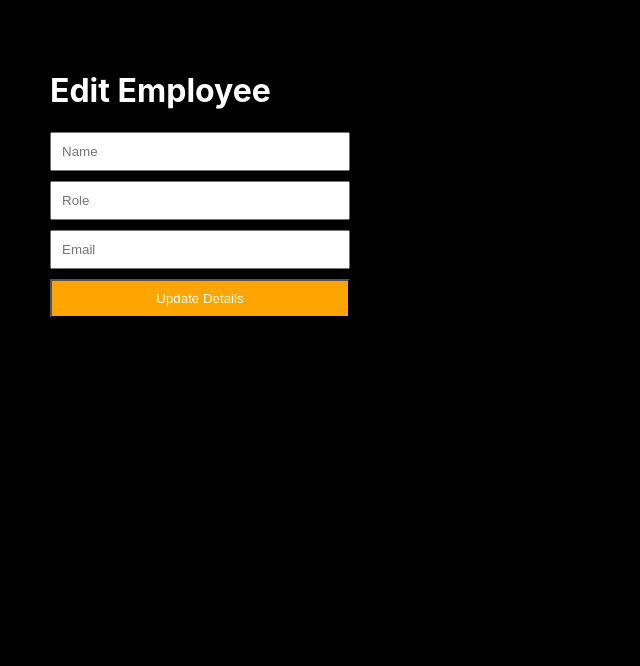
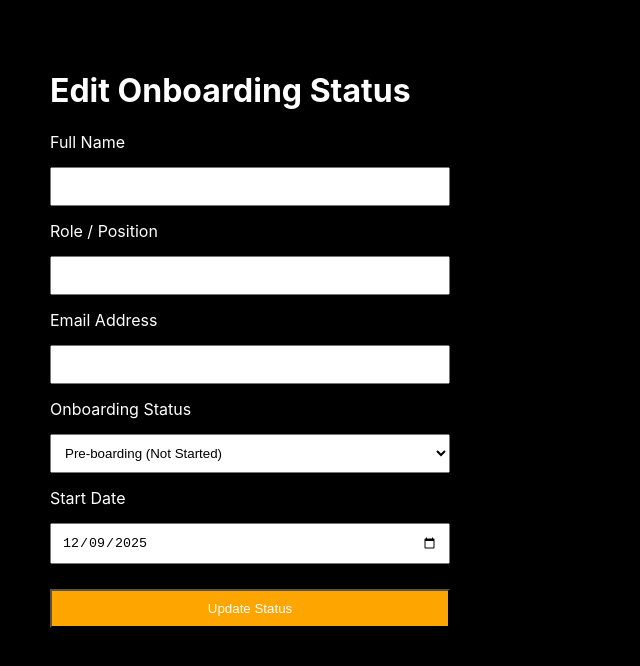
Before and after one commit to Gafrilatif/Employee-app, a React (Vite) app in the folder client/: page /edit/1 in a window 1280 px wide. Shown: the top 666 px of the page, without its empty margins (0-640 px from the left). Built offline with nearby package versions, Linux system fonts and the light colour scheme; no server answers.

Commit message:
turning the app into an onboarding system

```diff
--- a/client/src/pages/addEmployee.tsx
+++ b/client/src/pages/addEmployee.tsx
@@ -2,7 +2,15 @@ import { useState, useEffect } from 'react';
 import { useNavigate, useParams } from 'react-router-dom';
 
 export default function AddEmployee() {
-  const [formData, setFormData] = useState({ name: "", role: "", email: "" });
+  // 1. Added status and start_date to state
+  const [formData, setFormData] = useState({
+    name: "",
+    role: "",
+    email: "",
+    status: "Pre-boarding",
+    start_date: new Date().toISOString().split('T')[0] // Default to today YYYY-MM-DD
+  });
+
   const navigate = useNavigate();
   const { id } = useParams();
   const isEditing = Boolean(id);
@@ -10,12 +18,18 @@ export default function AddEmployee() {
   useEffect(() => {
     if (isEditing) {
       const getEmployee = async () => {
-        // Fetch ONLY the specific ID
         const res = await fetch(`http://localhost:5000/employees/${id}`);
         const employee = await res.json();
 
         if (employee) {
-          setFormData({ name: employee.name, role: employee.role, email: employee.email });
+          setFormData({
+            name: employee.name,
+            role: employee.role,
+            email: employee.email,
+            // Handle nulls if old data doesn't have these fields yet
+            status: employee.status || "Pre-boarding",
+            start_date: employee.start_date ? employee.start_date.split('T')[0] : ""
+          });
         }
       };
       getEmployee();
@@ -25,19 +39,18 @@ export default function AddEmployee() {
   const onSubmitForm = async (e: React.FormEvent) => {
     e.preventDefault();
     try {
-      if (isEditing) {
-        await fetch(`http://localhost:5000/employees/${id}`, {
-          method: "PUT",
-          headers: { "Content-Type": "application/json" },
-          body: JSON.stringify(formData)
-        });
-      } else {
-        await fetch("http://localhost:5000/employees", {
-          method: "POST",
-          headers: { "Content-Type": "application/json" },
-          body: JSON.stringify(formData)
-        });
-      }
+      const url = isEditing
+        ? `http://localhost:5000/employees/${id}`
+        : "http://localhost:5000/employees";
+
+      const method = isEditing ? "PUT" : "POST";
+
+      await fetch(url, {
+        method: method,
+        headers: { "Content-Type": "application/json" },
+        body: JSON.stringify(formData)
+      });
+
       navigate("/");
     } catch (err) {
       console.error(err);
@@ -46,29 +59,58 @@ export default function AddEmployee() {
 
   return (
     <div style={{ padding: '50px' }}>
-      <h1>{isEditing ? "Edit Employee" : "Add New Employee"}</h1>
+      <h1>{isEditing ? "Edit Onboarding Status" : "Onboard New Employee"}</h1>
 
-      <form onSubmit={onSubmitForm} style={{ display: 'flex', flexDirection: 'column', gap: '10px', maxWidth: '300px' }}>
+      <form onSubmit={onSubmitForm} style={{ display: 'flex', flexDirection: 'column', gap: '15px', maxWidth: '400px' }}>
+
+        <label>Full Name</label>
         <input
-          type="text" placeholder="Name" required
+          type="text" required
           value={formData.name}
           onChange={e => setFormData({ ...formData, name: e.target.value })}
           style={{ padding: '10px' }}
         />
+
+        <label>Role / Position</label>
         <input
-          type="text" placeholder="Role" required
+          type="text" required
           value={formData.role}
           onChange={e => setFormData({ ...formData, role: e.target.value })}
           style={{ padding: '10px' }}
         />
+
+        <label>Email Address</label>
         <input
-          type="email" placeholder="Email" required
+          type="email" required
           value={formData.email}
           onChange={e => setFormData({ ...formData, email: e.target.value })}
           style={{ padding: '10px' }}
         />
-        <button type="submit" style={{ padding: '10px', backgroundColor: isEditing ? 'orange' : 'blue', color: 'white' }}>
-          {isEditing ? "Update Details" : "Add Employee"}
+
+        {/* NEW: Status Dropdown */}
+        <label>Onboarding Status</label>
+        <select
+          value={formData.status}
+          onChange={e => setFormData({ ...formData, status: e.target.value })}
+          style={{ padding: '10px' }}
+        >
+          <option value="Pre-boarding">Pre-boarding (Not Started)</option>
+          <option value="Onboarding">Onboarding (In Progress)</option>
+          <option value="Active">Active (Completed)</option>
+          <option value="Hold">On Hold</option>
+        </select>
+
+        {/* NEW: Date Picker */}
+        <label>Start Date</label>
+        <input
+          type="date"
+          value={formData.start_date}
+          onChange={e => setFormData({ ...formData, start_date: e.target.value })}
+          style={{ padding: '10px' }}
+        />
+
+        <button type="submit" style={{ padding: '10px', backgroundColor: isEditing ? 'orange' : 'blue', color: 'white', marginTop: '10px' }}>
+          {isEditing ? "Update Status" : "Start Onboarding"}
         </button>
       </form>
     </div>
--- a/client/src/pages/home.tsx
+++ b/client/src/pages/home.tsx
@@ -1,11 +1,14 @@
 import { useEffect, useState } from 'react';
 import { Link } from 'react-router-dom';
 
+// 1. Update Interface to match new DB columns
 interface Employee {
   id: number;
   name: string;
   role: string;
   email: string;
+  status: string;      // NEW
+  start_date: string;  // NEW
 }
 
 export default function Home() {
@@ -25,6 +28,9 @@ export default function Home() {
 
   const deleteEmployee = async (id: number) => {
     try {
+      // Add a confirmation before deleting
+      if(!window.confirm("Are you sure you want to delete this employee?")) return;
+
       await fetch(`http://localhost:5000/employees/${id}`, { method: "DELETE" });
       setEmployees(employees.filter(employee => employee.id !== id));
     } catch (err) {
@@ -32,40 +38,72 @@ export default function Home() {
     }
   };
 
+  // 2. Helper function for Status Colors
+  const getStatusColor = (status: string) => {
+    switch (status) {
+      case 'Active': return '#d4edda';       // Greenish
+      case 'Onboarding': return '#fff3cd';   // Yellowish
+      case 'Pre-boarding': return '#e2e3e5'; // Greyish
+      case 'Hold': return '#f8d7da';         // Reddish
+      default: return 'white';
+    }
+  };
+
   return (
-    <div style={{ padding: '50px' }}>
-      <h1>Employee List</h1>
-      {/* BUTTON TO GO TO ADD PAGE */}
+    <div style={{ padding: '50px', fontFamily: 'Arial, sans-serif' }}>
+      <h1 style={{ marginBottom: '20px' }}>Onboarding Dashboard</h1>
+
       <Link to="/add">
-        <button style={{ marginBottom: '20px', padding: '10px', backgroundColor: 'green' }}>
-          + Add New Employee
+        <button style={{ marginBottom: '20px', padding: '10px 20px', backgroundColor: '#007bff', color: 'white', border: 'none', borderRadius: '5px', cursor: 'pointer' }}>
+          + Onboard New Employee
         </button>
       </Link>
 
-      <table border={1} cellPadding={10} style={{ width: '100%', borderCollapse: 'collapse', borderColor: '#444' }}>
+      <table border={0} cellPadding={15} style={{ width: '100%', borderCollapse: 'collapse', boxShadow: '0 0 20px rgba(0, 0, 0, 0.1)' }}>
         <thead>
-          <tr style={{ backgroundColor: '#333' }}>
+          <tr style={{ backgroundColor: '#343a40', color: 'white', textAlign: 'left' }}>
             <th>Name</th>
             <th>Role</th>
             <th>Email</th>
+            <th>Status</th>      {/* NEW HEADER */}
+            <th>Start Date</th>  {/* NEW HEADER */}
             <th>Actions</th>
           </tr>
         </thead>
         <tbody>
           {employees.map((emp) => (
-            <tr key={emp.id}>
+            <tr key={emp.id} style={{ borderBottom: '1px solid #dee2e6' }}>
               <td>{emp.name}</td>
               <td>{emp.role}</td>
               <td>{emp.email}</td>
+
+              {/* NEW: Status Badge */}
               <td>
-                {/* CHANGED: Wrap the Edit button in a Link */}
+                <span style={{
+                  backgroundColor: getStatusColor(emp.status),
+                  padding: '5px 10px',
+                  borderRadius: '15px',
+                  fontWeight: 'bold',
+                  fontSize: '0.85rem',
+                  color: '#495057'
+                }}>
+                  {emp.status || 'Pre-boarding'}
+                </span>
+              </td>
+
+              {/* NEW: Formatted Date */}
+              <td>
+                {emp.start_date ? new Date(emp.start_date).toLocaleDateString() : '-'}
+              </td>
+
+              <td>
                 <Link to={`/edit/${emp.id}`}>
-                    <button style={{ marginRight: '10px', backgroundColor: '#dda0dd', color: 'black' }}>
+                    <button style={{ marginRight: '10px', padding: '5px 10px', backgroundColor: '#ffc107', border: 'none', borderRadius: '3px', cursor: 'pointer' }}>
                     Edit
                     </button>
                 </Link>
 
-                <button onClick={() => deleteEmployee(emp.id)} style={{ backgroundColor: 'red' }}>
+                <button onClick={() => deleteEmployee(emp.id)} style={{ padding: '5px 10px', backgroundColor: '#dc3545', color: 'white', border: 'none', borderRadius: '3px', cursor: 'pointer' }}>
                     Delete
                 </button>
                 </td>
```
Also changed, not shown: 1 other file (tests, documents, lock files or other folders).
